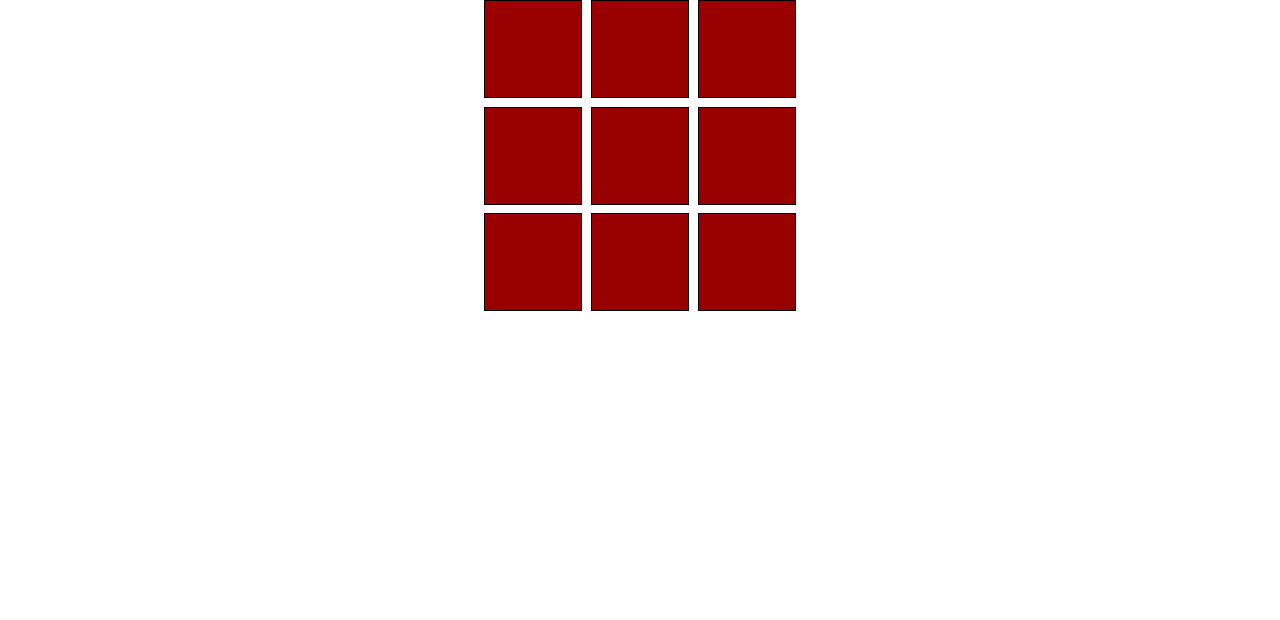
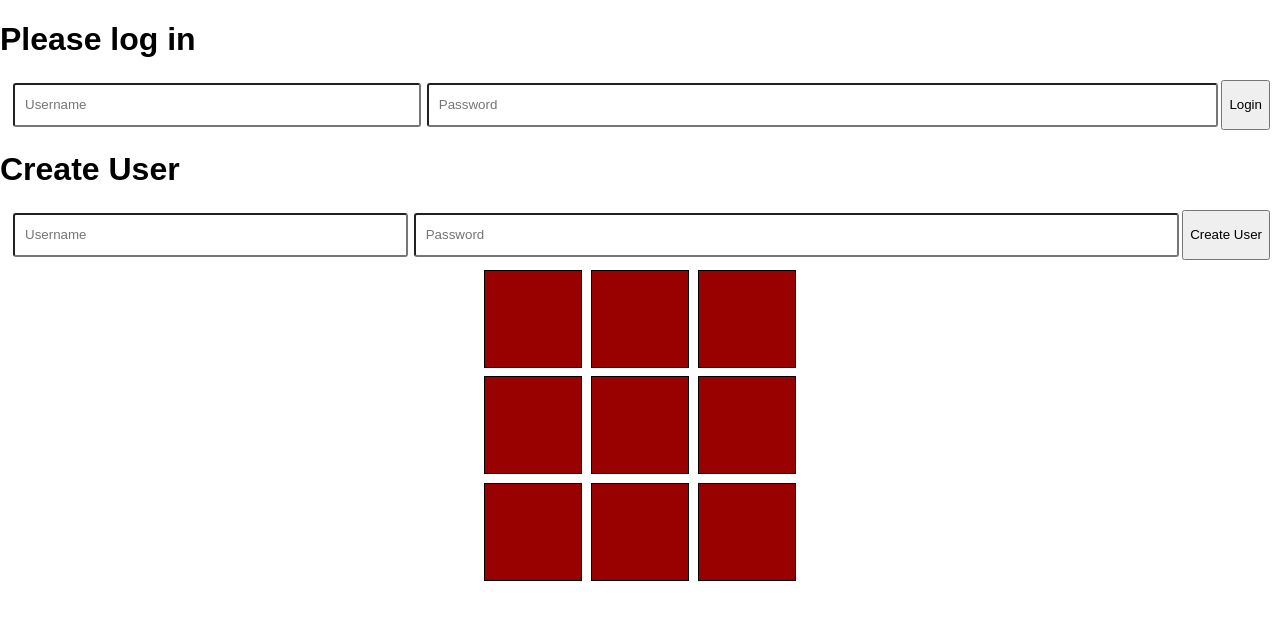
Before and after one commit to pat-gardner/text_garden, a React (Create React App) app in the folder client/: page / in a window 1280 px wide. Shown: the top 620 px of the page. Built offline with nearby package versions, Linux system fonts and the light colour scheme; no server answers.

Commit message:
After merge, connections refused

```diff
--- a/client/src/App.js
+++ b/client/src/App.js
@@ -14,7 +14,7 @@ class App extends Component {
 
     callApi = () => {
         //console.log('Sending req');
-        return fetch('/api', { accept: 'application/json' })
+        return fetch('/', { accept: 'application/json' })
         .then(res => res.json());
     }
 
--- /dev/null
+++ b/client/src/CreateUserForm.js
@@ -0,0 +1,58 @@
+//CommentForm.js
+import React, { Component } from 'react';
+import style from './style';
+
+class CreateUserForm extends Component {
+  constructor(props) {
+    super(props);
+    this.state = { user: '', pass: '' };
+    this.handleSubmit = this.handleSubmit.bind(this);
+    this.handleUserChange = this.handleUserChange.bind(this);
+    this.handlePassChange = this.handlePassChange.bind(this);
+  }
+  handleUserChange(e) {
+    this.setState({ user: e.target.value });
+  }
+  handlePassChange(e) {
+    this.setState({ pass: e.target.value });
+  }
+  handleSubmit(e) {
+
+    e.preventDefault();
+    let user = this.state.user;
+    let pass = this.state.pass;
+    if (!user || !pass) {
+      alert(user);
+      alert(pass);
+      return;
+    }
+    this.props.onCreateUserSubmit({ user: user, pass: pass });
+    this.setState({ user: '', pass: '' });
+  }
+
+  render() {
+    return (
+      <form style={ style.loginForm } onSubmit={ this.handleSubmit }>
+      <input
+      type='text'
+      placeholder='Username'
+      style={ style.loginFormUser}
+      value={ this.state.user }
+      onChange={ this.handleUserChange }/>
+
+      <input
+      type='password'
+      placeholder='Password'
+      style={ style.loginFormPass}
+      value={ this.state.pass }
+      onChange={ this.handlePassChange }/>
+
+      <input
+      type='submit'
+      value='Create User' />
+      </form>
+    )
+  }
+}
+
+export default CreateUserForm;
--- a/client/src/Garden.js
+++ b/client/src/Garden.js
@@ -10,7 +10,7 @@ class Garden extends React.Component {
     }
 
     componentDidMount() {
-        this.refreshTimer = setInterval( () => this.tick(), 2000 );
+        this.refreshTimer = setInterval( () => this.tick(), 20000 );
     }
     componentWillUnmount() {
         clearInterval(this.refreshTimer);
--- /dev/null
+++ b/client/src/LoginControl.js
@@ -0,0 +1,46 @@
+import React, { Component } from 'react';
+import LoginForm from './LoginForm';
+import CreateUserForm from './CreateUserForm';
+import style from './style';
+import axios from 'axios';
+
+class LoginControl extends Component {
+  constructor(props) {
+    super(props);
+    this.handleLoginSubmit = this.handleLoginSubmit.bind(this);
+    this.handleCreateUserSubmit = this.handleCreateUserSubmit.bind(this);
+    axios.defaults.withCredentials = true;
+  }
+  handleLoginSubmit(data) {
+    axios.post(this.props.url+'getuser',data)
+    .then(res => {
+      if (res.data.result){
+        console.log('login succeed')
+        /*TODO*/
+      }
+    })
+
+  }
+  handleCreateUserSubmit(data) {
+    axios.post(this.props.url+'createuser', data)
+    .catch(err => {
+      console.error(err);
+    });
+  }
+  render() {
+    return (
+      <div>
+        <div>
+          <h1>Please log in</h1>
+          <LoginForm onLoginSubmit={ this.handleLoginSubmit }/>
+        </div>
+        <div>
+          <h1>Create User</h1>
+          <CreateUserForm onCreateUserSubmit={ this.handleCreateUserSubmit }/>
+        </div>
+      </div>
+    );
+  }
+}
+
+export default LoginControl
--- /dev/null
+++ b/client/src/LoginForm.js
@@ -0,0 +1,56 @@
+//CommentForm.js
+import React, { Component } from 'react';
+import style from './style';
+
+class LoginForm extends Component {
+  constructor(props) {
+    super(props);
+    this.state = { user: '', pass: '' };
+    this.handleSubmit = this.handleSubmit.bind(this);
+    this.handleUserChange = this.handleUserChange.bind(this);
+    this.handlePassChange = this.handlePassChange.bind(this);
+  }
+  handleUserChange(e) {
+    this.setState({ user: e.target.value });
+  }
+  handlePassChange(e) {
+    this.setState({ pass: e.target.value });
+  }
+  handleSubmit(e) {
+
+    e.preventDefault();
+    let user = this.state.user;
+    let pass = this.state.pass;
+    if (!user || !pass) {
+      alert('fail');
+      return;
+    }
+    this.props.onLoginSubmit({ user: user, pass: pass });
+    this.setState({ user: '', pass: '' });
+  }
+
+  render() {
+    return (
+      <form style={ style.loginForm } onSubmit={ this.handleSubmit }>
+      <input
+      type='text'
+      placeholder='Username'
+      style={ style.loginFormUser}
+      value={ this.state.user }
+      onChange={ this.handleUserChange }/>
+
+      <input
+      type='password'
+      placeholder='Password'
+      style={ style.loginFormPass}
+      value={ this.state.pass }
+      onChange={ this.handlePassChange }/>
+
+      <input
+      type='submit'
+      value='Login' />
+      </form>
+    )
+  }
+}
+export default LoginForm;
--- a/client/src/index.js
+++ b/client/src/index.js
@@ -2,6 +2,11 @@ import React from 'react';
 import ReactDOM from 'react-dom';
 import './index.css';
 import App from './App';
+import LoginControl from './LoginControl.js';
 // import registerServiceWorker from './registerServiceWorker';
 
-ReactDOM.render(<App />, document.getElementById('root'));
+ReactDOM.render(
+    <div> <LoginControl url='http://localhost:5000/' />
+    <App /> </div>,
+    document.getElementById('root')
+);
--- /dev/null
+++ b/client/src/style.js
@@ -0,0 +1,71 @@
+//style.js
+const style = {
+ commentBox: {
+ width:'80vw',
+ margin:'0 auto',
+ fontFamily:'Helvetica, sans-serif'
+ },
+ title: {
+ textAlign:'center',
+ textTransform:'uppercase'
+ },
+ commentList: {
+ border:'1px solid #f1f1f1',
+ padding:'0 12px',
+ maxHeight:'70vh',
+ overflow:'scroll'
+ },
+ comment: {
+ backgroundColor:'#fafafa',
+ margin:'10px',
+ padding:'3px 10px',
+ fontSize:'.85rem'
+ },
+ loginForm: {
+ margin:'10px',
+ display:'flex',
+ flexFlow:'row wrap',
+ justifyContent:'space-between'
+ },
+ loginFormUser: {
+ minWidth:'150px',
+ margin:'3px',
+ padding:'0 10px',
+ borderRadius:'3px',
+ height:'40px',
+ flex:'2'
+ },
+ loginFormPass: {
+ flex:'4',
+ minWidth:'400px',
+ margin:'3px',
+ padding:'0 10px',
+ height:'40px',
+ borderRadius:'3px'
+ },
+ commentFormPost: {
+ minWidth:'75px',
+ flex:'1',
+ height:'40px',
+ margin:'5px 3px',
+ fontSize:'1rem',
+ backgroundColor:'#A3CDFD',
+ borderRadius:'3px',
+ color:'#fff',
+ textTransform:'uppercase',
+ letterSpacing:'.055rem',
+ border:'none'
+ },
+ updateLink: {
+ textDecoration:'none',
+ paddingRight:'15px',
+ fontSize:'.7rem'
+ },
+ deleteLink: {
+ textDecoration:'none',
+ paddingRight:'15px',
+ fontSize:'.7rem',
+ color:'red'
+ }
+}
+module.exports = style;
--- a/package.json
+++ b/package.json
@@ -24,6 +24,8 @@
   "dependencies": {
     "axios": "^0.18.0",
     "babel-core": "^6.26.0",
+    "bcrypt": "^2.0.1",
+    "body-parser": "^1.18.2",
     "express": "^4.16.3",
     "express-session": "^1.15.6",
     "mongoose": "^5.0.16"
```
Also changed, not shown: client/src/GardenHome.js (added, +12 -0 lines), 1 other file (tests, documents, lock files or other folders).
